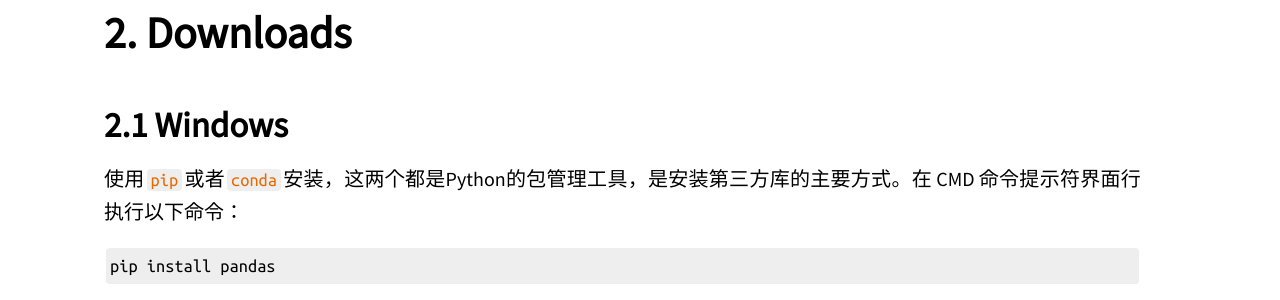
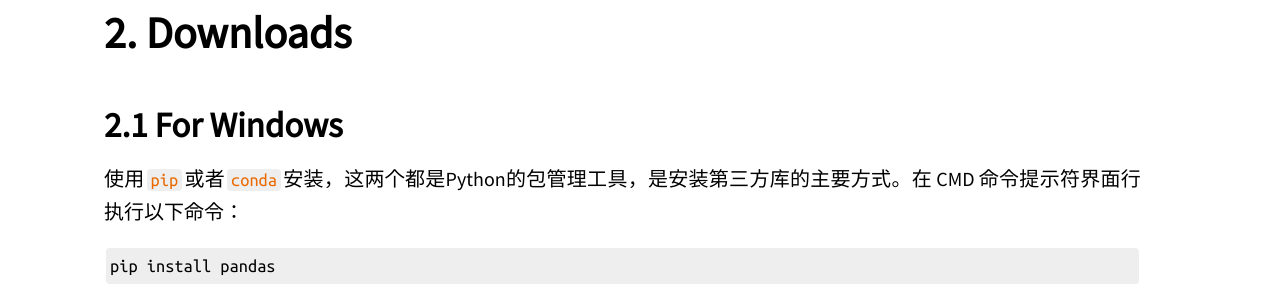
Before and after one commit to ssskz/ssskz.github.io, a Jekyll site: the page built from _posts/2023-2-28-Pandas.md, in a window 1280 px wide and 1400 px high, scrolled down 1528 px. Shown: the part 157-457 px from the top of the window. Built offline with Jekyll 4.4.1, drawn with Linux system fonts in a browser that asks for light colours; our own code applies the rules of GitHub Pages for plain Markdown files; a script that is not in the unit is left out.

Commit message:
Update
Signed-off-by: ssskz <12497590+ssskz@user.noreply.gitee.com>

````diff
--- a/_posts/2023-2-28-Pandas.md
+++ b/_posts/2023-2-28-Pandas.md
@@ -44,7 +44,7 @@
 
 # Downloads
 
-## Windows
+## For Windows
 
 使用`pip`或者`conda`安装，这两个都是Python的包管理工具，是安装第三方库的主要方式。在 CMD 命令提示符界面行执行以下命令：
 
@@ -89,7 +89,7 @@
 pip install numpy==1.17.3
 ```
 
-## MacOS
+## For MacOS
 
 对于 Mac 用户而言，只需在您的终端Terminal中进行以上相同的命令行操作即可
 
````
